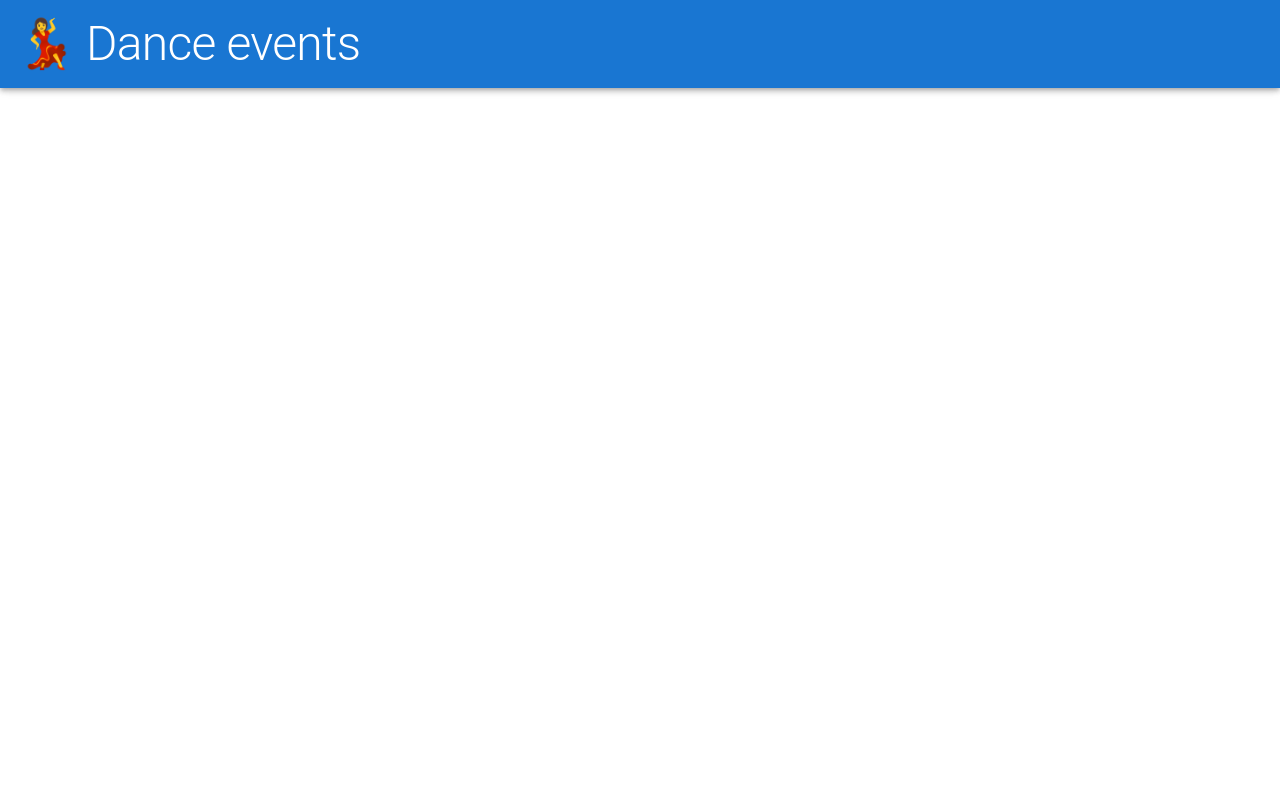
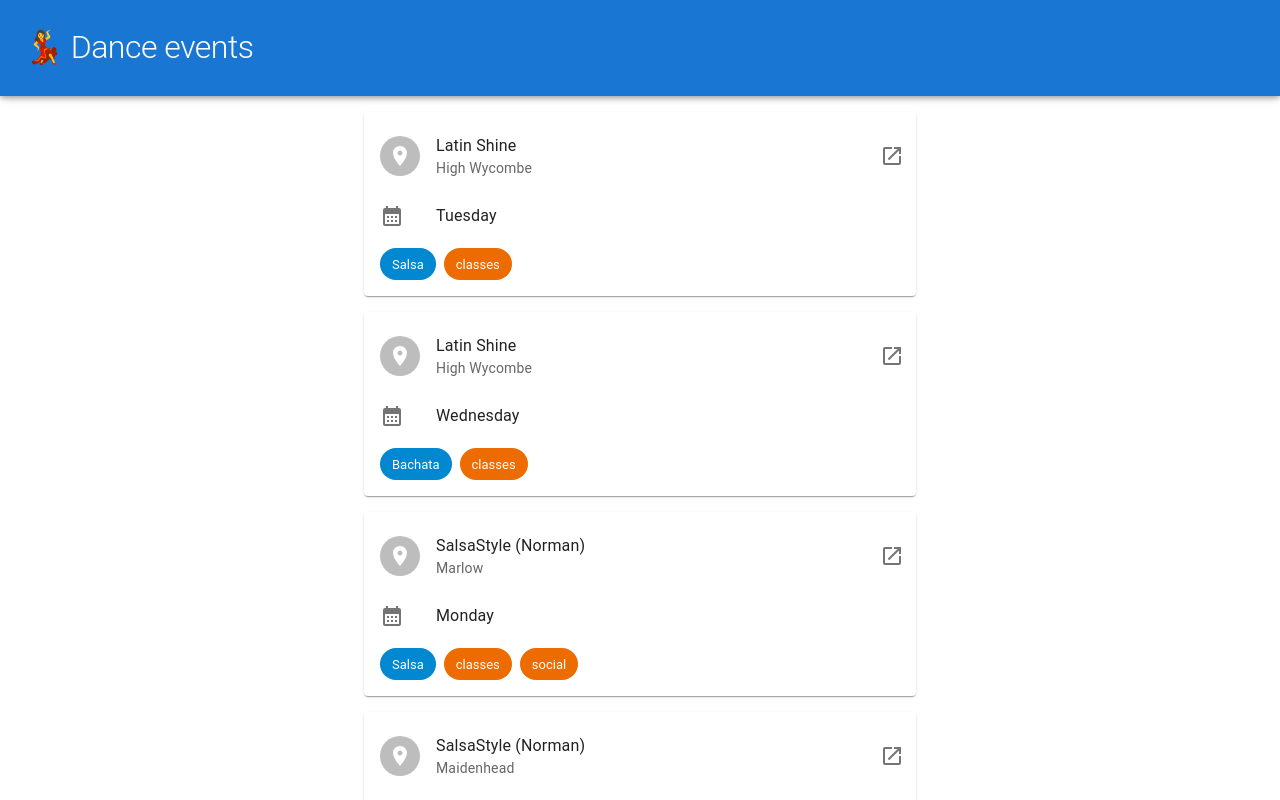
Before and after one commit to PaoloMura/dance-events, a React (Create React App) app: page / in a window 1280 px wide. Shown: the top 800 px of the page. Built offline with nearby package versions, Linux system fonts and the light colour scheme.

Commit message:
added event list

```diff
--- a/package.json
+++ b/package.json
@@ -6,6 +6,7 @@
   "dependencies": {
     "@emotion/react": "^11.14.0",
     "@emotion/styled": "^11.14.0",
+    "@mui/icons-material": "^6.4.8",
     "@mui/material": "^6.4.8",
     "@testing-library/dom": "^10.4.0",
     "@testing-library/jest-dom": "^6.6.3",
--- a/src/App.js
+++ b/src/App.js
@@ -1,10 +1,12 @@
-import './App.css';
-import Header from './components/Header';
+import "./App.css";
+import EventList from "./components/EventList";
+import Header from "./components/Header";
 
 function App() {
   return (
     <div>
       <Header />
+      <EventList />
     </div>
   );
 }
--- /dev/null
+++ b/src/components/EventList.jsx
@@ -0,0 +1,71 @@
+import React from "react";
+import events from "../data/events";
+import {
+  Avatar,
+  Card,
+  Chip,
+  Container,
+  IconButton,
+  List,
+  ListItem,
+  ListItemAvatar,
+  ListItemIcon,
+  ListItemText,
+  Stack,
+} from "@mui/material";
+import PlaceIcon from "@mui/icons-material/Place";
+import OpenInNewIcon from "@mui/icons-material/OpenInNew";
+import CalendarMonthIcon from "@mui/icons-material/CalendarMonth";
+
+export default function EventList() {
+  return (
+    <Container maxWidth="sm" sx={{ paddingY: (theme) => theme.spacing(2) }}>
+      <Stack spacing={2}>
+        {events.map((event, index) => (
+          <Card key={index}>
+            <List>
+              <ListItem
+                secondaryAction={
+                  <IconButton
+                    edge="end"
+                    aria-label="website"
+                    href={event?.website}
+                    target="_blank"
+                  >
+                    <OpenInNewIcon />
+                  </IconButton>
+                }
+              >
+                <ListItemAvatar>
+                  <Avatar>
+                    <PlaceIcon />
+                  </Avatar>
+                </ListItemAvatar>
+                <ListItemText
+                  primary={event?.name}
+                  secondary={event?.location}
+                />
+              </ListItem>
+              <ListItem>
+                <ListItemIcon>
+                  <CalendarMonthIcon />
+                </ListItemIcon>
+                <ListItemText>{event.days.join(", ")}</ListItemText>
+              </ListItem>
+              <ListItem>
+                <div style={{ display: "flex", gap: "0.5rem" }}>
+                  {event?.styles.map((style, index) => (
+                    <Chip key={index} label={style} color="info" />
+                  ))}
+                  {event?.types.map((type, index) => (
+                    <Chip key={index} label={type} color="warning" />
+                  ))}
+                </div>
+              </ListItem>
+            </List>
+          </Card>
+        ))}
+      </Stack>
+    </Container>
+  );
+}
--- a/src/components/Header.jsx
+++ b/src/components/Header.jsx
@@ -1,12 +1,17 @@
-import { AppBar, Typography } from "@mui/material";
+import { AppBar, Toolbar, Typography } from "@mui/material";
 import React from "react";
 
 export default function Header() {
   return (
-    <AppBar sx={{ padding: (theme) => theme.spacing(2) }}>
-      <Typography variant="h1" sx={{ fontSize: "3rem" }}>
-        💃 Dance events
-      </Typography>
-    </AppBar>
+    <>
+      <AppBar>
+        <Toolbar sx={{ paddingY: (theme) => theme.spacing(2) }}>
+          <Typography variant="h1" sx={{ fontSize: "2rem" }}>
+            💃 Dance events
+          </Typography>
+        </Toolbar>
+      </AppBar>
+      <Toolbar sx={{ paddingY: (theme) => theme.spacing(2) }} />
+    </>
   );
 }
--- /dev/null
+++ b/src/data/events.json
@@ -0,0 +1,74 @@
+[
+  {
+    "name": "Latin Shine",
+    "location": "High Wycombe",
+    "website": "https://www.latinshine.co.uk/",
+    "days": ["Tuesday"],
+    "styles": ["Salsa"],
+    "types": ["classes"]
+  },
+  {
+    "name": "Latin Shine",
+    "location": "High Wycombe",
+    "website": "https://www.latinshine.co.uk/",
+    "days": ["Wednesday"],
+    "styles": ["Bachata"],
+    "types": ["classes"]
+  },
+  {
+    "name": "SalsaStyle (Norman)",
+    "location": "Marlow",
+    "website": "https://www.salsastyle.co.uk/",
+    "days": ["Monday"],
+    "styles": ["Salsa"],
+    "types": ["classes", "social"]
+  },
+  {
+    "name": "SalsaStyle (Norman)",
+    "location": "Maidenhead",
+    "website": "https://www.salsastyle.co.uk/",
+    "days": ["Thursday"],
+    "styles": ["Salsa"],
+    "types": ["classes", "social"]
+  },
+  {
+    "name": "SalsaStyle (Norman)",
+    "location": "Marlow",
+    "website": "https://www.salsastyle.co.uk/",
+    "days": ["Friday"],
+    "styles": ["Salsa"],
+    "types": ["classes", "social"]
+  },
+  {
+    "name": "Pexava Dance (Gill)",
+    "location": "Ealing, London",
+    "website": "https://www.pexava.com/",
+    "days": ["Tuesday"],
+    "styles": ["Salsa"],
+    "types": ["classes", "social"]
+  },
+  {
+    "name": "A2B Bachata (Ash y Leni)",
+    "location": "Northolt, London",
+    "website": "https://www.instagram.com/a2b_dance_academy/",
+    "days": ["Tuesday", "Wednesday", "Thursday"],
+    "styles": ["Bachata"],
+    "types": ["classes"]
+  },
+  {
+    "name": "Salsa in Aylesbury",
+    "location": "Aylesbury",
+    "website": "https://www.salsainaylesbury.co.uk/",
+    "days": ["Thursday"],
+    "styles": ["Salsa"],
+    "types": ["classes", "social"]
+  },
+  {
+    "name": "The Funky Latino",
+    "location": "Beaconsfield",
+    "website": "https://thefunkylatino.com/",
+    "days": ["Saturday"],
+    "styles": ["Salsa", "Bachata"],
+    "types": ["classes", "social"]
+  }
+]
```
Also changed, not shown: src/components/EmojiIcon.jsx (added, +23 -0 lines), 1 other file (tests, documents, lock files or other folders).
